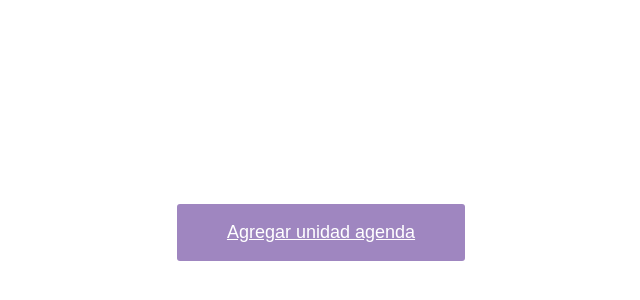
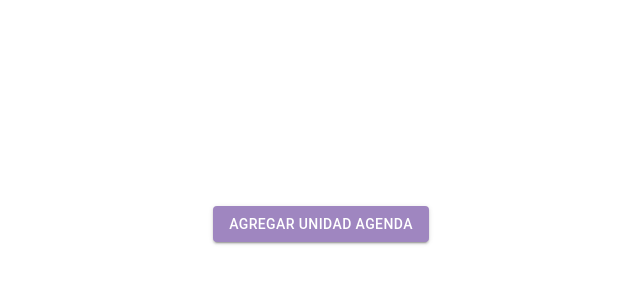
Before and after one commit to LNFrettes/Workshop-MUI, a Next.js app: page / in a window 1280 px wide. Shown: the part 176-476 px from the top of the page, without its empty margins (319-959 px from the left). Built offline with nearby package versions, Linux system fonts and the light colour scheme.

Commit message:
feat: :art: apply styles

```diff
--- a/src/components/ModalWrapper.jsx
+++ b/src/components/ModalWrapper.jsx
@@ -1,14 +1,34 @@
 
 
-import Modal from './Modal'
 import NewScheduleUnit from './NewScheduleUnit'
+import { Modal, Grid } from '@mui/material'
 
 function ModalWrapper({ openModal, onClose, ...props }) {
   switch (openModal) {
     case `newScheduleUnit`:
       return (
-        <Modal isVisible onClose={onClose} title="Agregar unidad agenda">
+        <Modal open
+        sx={{
+          display: `flex`,
+          justifyContent: `center`,
+          alignItems: `center`,
+        }}
+        onClose={onClose} title="Agregar unidad agenda">
+          <Grid  container
+          item
+      md={6.5}
+      py={4}
+      pl={7}
+      pr={3}
+      flexDirection="column"
+      justifyContent="space-between"
+      alignItems="center"
+      sx={{
+        backgroundColor: `common.white`,
+        borderRadius: `10px`,
+      }}>
           <NewScheduleUnit onClose={onClose} />
+          </Grid>
         </Modal>
       )
     default:
--- a/src/pages/_app.tsx
+++ b/src/pages/_app.tsx
@@ -7,9 +7,9 @@ export default function App({ Component, pageProps }: AppProps) {
   return (
     // Descomenta el codigo para aplicar el tema de Material UI
     <ThemeProvider>
-      {/*<ThemeConfig>*/}
+      <ThemeConfig>
         <Component {...pageProps} />
-      {/*</ThemeConfig>*/}
+      </ThemeConfig>
     </ThemeProvider>
   )
 }
--- a/src/pages/index.tsx
+++ b/src/pages/index.tsx
@@ -45,14 +45,12 @@ export default function Home() {
           {...modalConfig}
           onClose={() => setModalConfig({openModal: ``})}
         />
-        <Button
-          padding="1em 2em"
-          textDecoration="underline"
-          width="16em"
+        <ButtonMUI
+          variant="contained"
           onClick={() => setModalConfig({ openModal: `newScheduleUnit` })}
         >
           Agregar unidad agenda
-        </Button>
+        </ButtonMUI>
 
         {/* ⬆⬆⬆⬆⬆⬆⬆⬆⬆⬆⬆⬆⬆⬆⬆⬆⬆⬆⬆⬆⬆⬆⬆⬆⬆⬆⬆⬆⬆⬆⬆⬆⬆⬆ */}
       </Grid>
```
